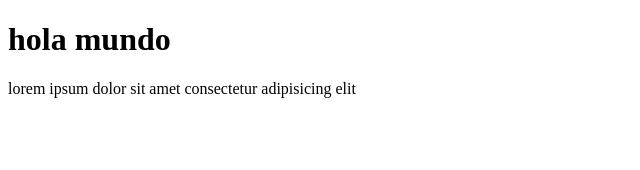
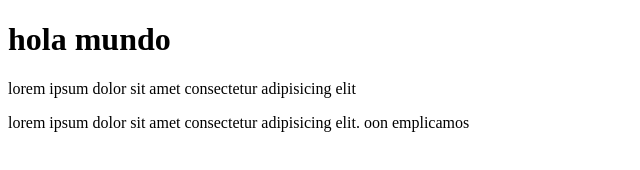
Before and after one commit to Firedrag25/proyectoHTML, a plain HTML site: page index.html in a window 1280 px wide. Shown: the whole page, without its empty margins (0-640 px from the left). Drawn offline with Linux system fonts and the light colour scheme.

Commit message:
add new change in body

```diff
--- a/index.html
+++ b/index.html
@@ -8,5 +8,6 @@
 <body>
     <h1>hola mundo</h1>
     <p>lorem ipsum dolor sit amet consectetur adipisicing elit</p>
+    <p>lorem ipsum dolor sit amet consectetur adipisicing elit. oon emplicamos</p>
 </body>
 </html>
```
Also changed, not shown: 1 other file.
